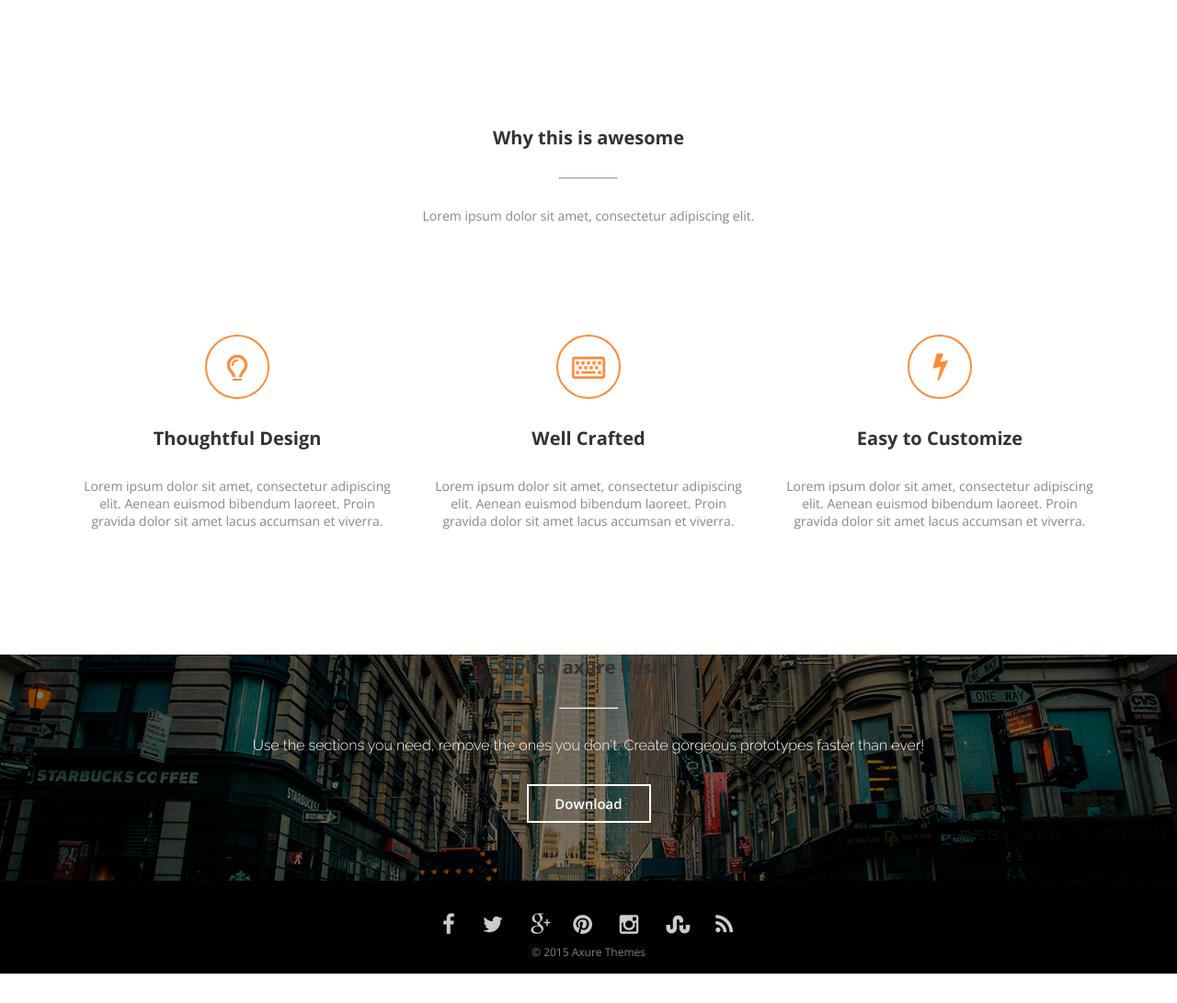
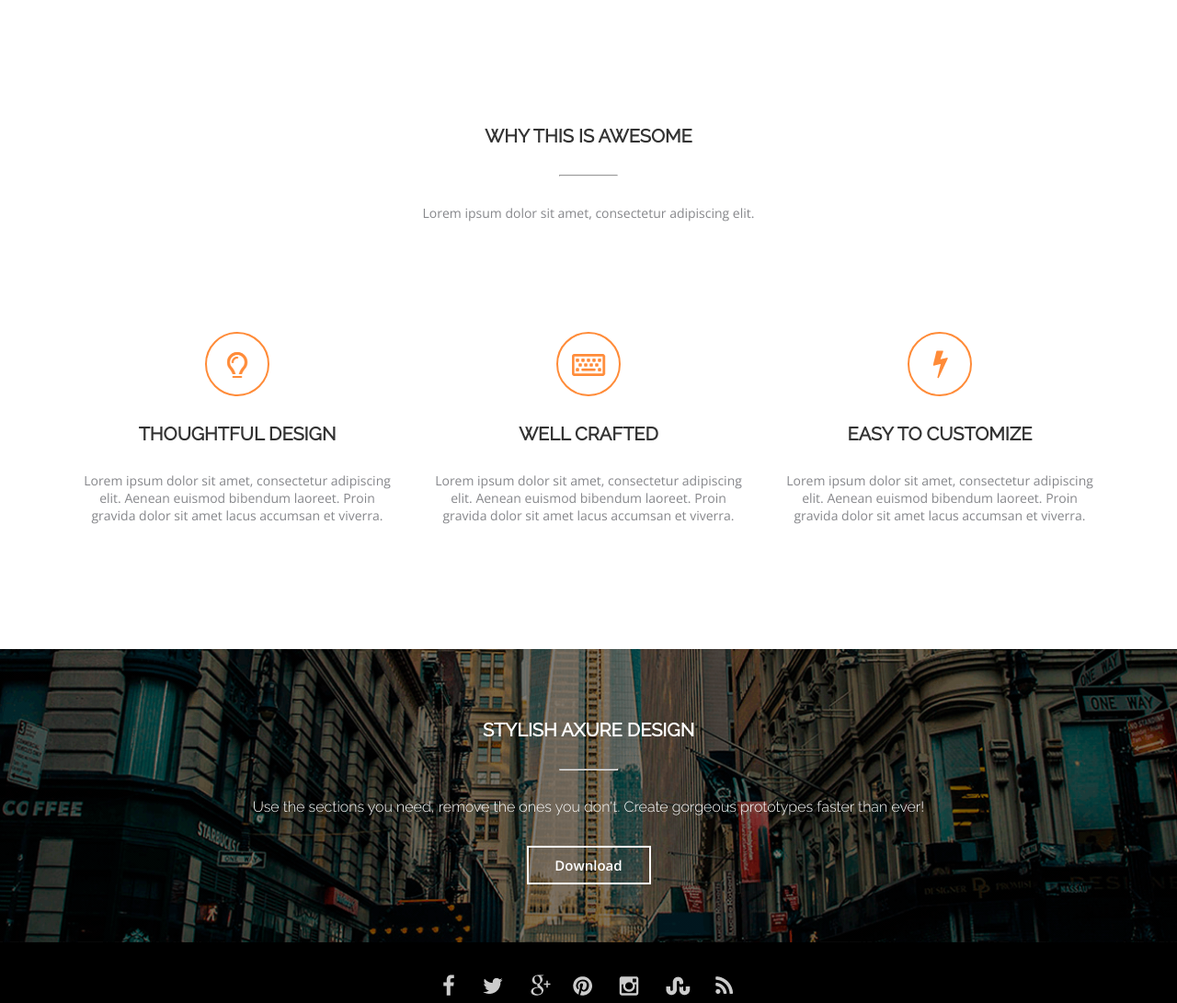
Before and after one commit to alexbalash/CSS-practice1, a plain HTML site: page index.html in a window 1280 px wide. Shown: the top 1091 px of the page at 92% size. Before the commit the page ends 1059 px from the top, so only its background shows below. Drawn offline with nearby package versions, Linux system fonts and the light colour scheme.

Commit message:
change headline tag

```diff
--- a/style/style.css
+++ b/style/style.css
@@ -10,7 +10,7 @@
 
 /* Repeating section */
 
-h1 {
+h2 {
     font-size: 36px;
     text-transform: uppercase;
     font-weight: 400;
@@ -18,7 +18,7 @@ h1 {
     color: #212121;
 }
 
-h1.on_image {
+h2.on_image {
     padding-top: 76px;
     color:#FFFFFF;
 }
```
